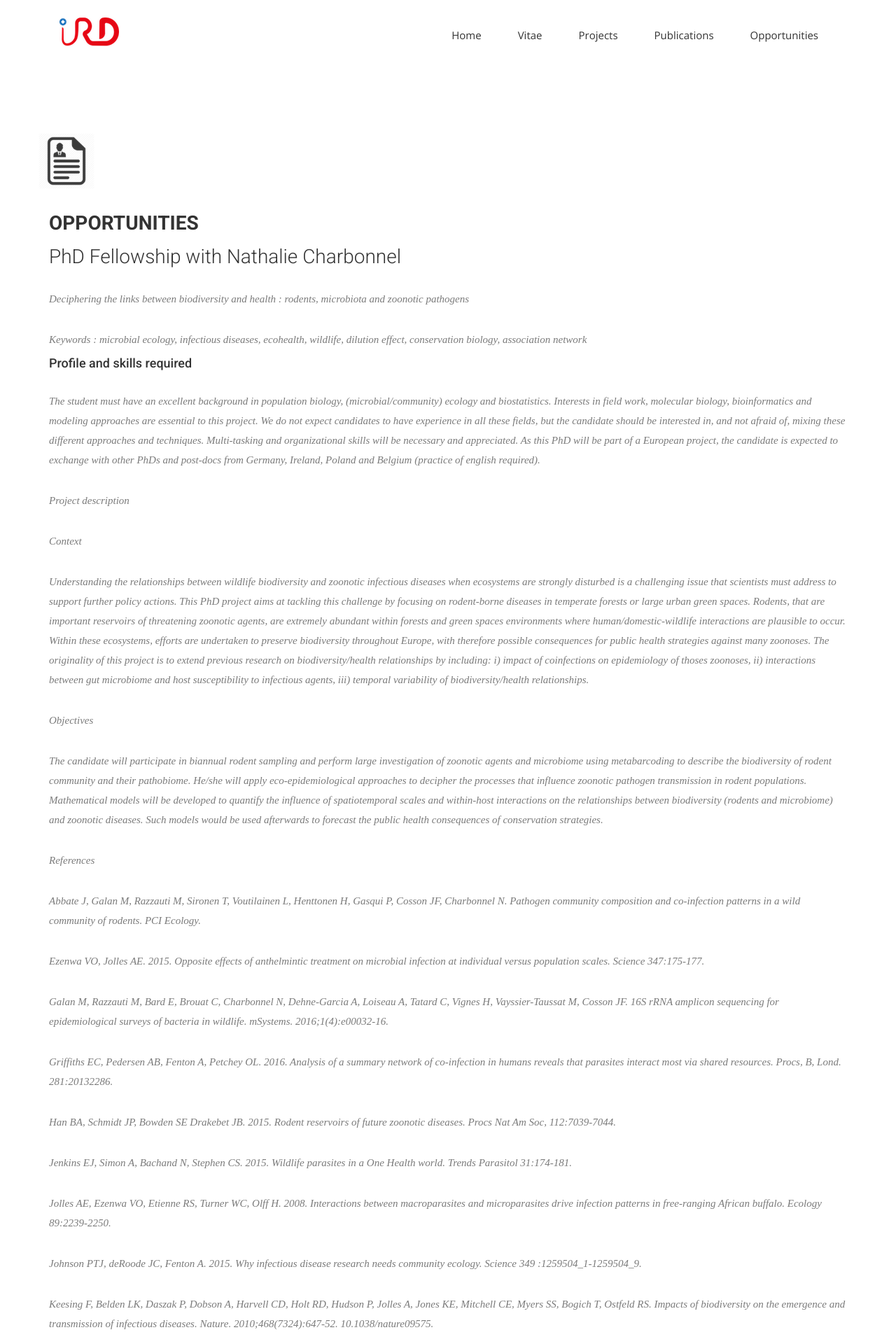
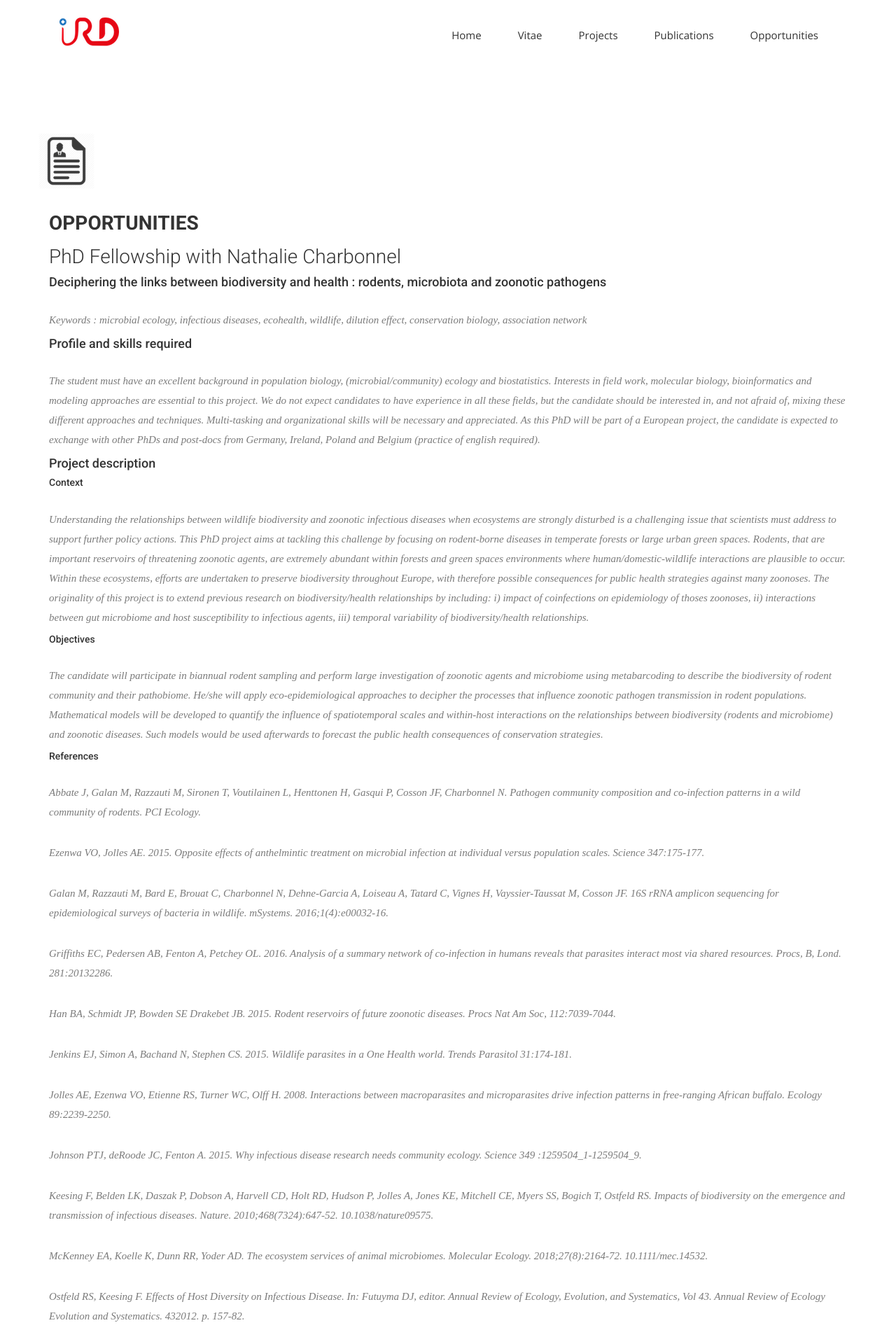
Before and after one commit to rocheben/rocheben.github.io, a Jekyll site: the page built from opp.html, in a window 1280 px wide. Shown: the top 1920 px of the page at 70% size. Built offline with Jekyll 4.4.1, drawn with Linux system fonts in a browser that asks for light colours; nearby versions of some CDN libraries; some web fonts are replaced.

```diff
--- a/opp.html
+++ b/opp.html
@@ -17,21 +17,21 @@ permalink: /opp/
 
 						<h3>PhD Fellowship with Nathalie Charbonnel</h3>
 
-						<p>Deciphering the links between biodiversity and health : rodents, microbiota and zoonotic pathogens </p>
+						<h4>Deciphering the links between biodiversity and health : rodents, microbiota and zoonotic pathogens </h4>
 <p>Keywords : microbial ecology, infectious diseases, ecohealth, wildlife, dilution effect, conservation biology, association network</p>
 
 <h4>Profile and skills required </h4>
 <p>The student must have an excellent background in population biology, (microbial/community) ecology and biostatistics. Interests in field work, molecular biology, bioinformatics and modeling approaches are essential to this project. We do not expect candidates to have experience in all these fields, but the candidate should be interested in, and not afraid of, mixing these different approaches and techniques. Multi-tasking and organizational skills will be necessary and appreciated. As this PhD will be part of a European project, the candidate is expected to exchange with other PhDs and post-docs from Germany, Ireland, Poland and Belgium (practice of english required). </p>
 
-<p>Project description</p>
-<p>Context</p>
+<h4>Project description</h4>
+<h5>Context</h5>
 <p>Understanding the relationships between wildlife biodiversity and zoonotic infectious diseases when ecosystems are strongly disturbed is a challenging issue that scientists must address to support further policy actions. This PhD project aims at tackling this challenge by focusing on rodent-borne diseases in temperate forests or large urban green spaces. Rodents, that are important reservoirs of threatening zoonotic agents, are extremely abundant within forests and green spaces environments where human/domestic-wildlife interactions are plausible to occur. Within these ecosystems, efforts are undertaken to preserve biodiversity throughout Europe, with therefore possible consequences for public health strategies against many zoonoses.
 The originality of this project is to extend previous research on biodiversity/health relationships by including: i) impact of coinfections on epidemiology of thoses zoonoses, ii) interactions between gut microbiome and host susceptibility to infectious agents, iii) temporal variability of biodiversity/health relationships.</p>
 
-<p>Objectives</p>
+<h5>Objectives</h5>
 <p>The candidate will participate in biannual rodent sampling and perform large investigation of zoonotic agents and microbiome using metabarcoding to describe the biodiversity of rodent community and their pathobiome. He/she will apply eco-epidemiological approaches to decipher the processes that influence zoonotic pathogen transmission in rodent populations. Mathematical models will be developed to quantify the influence of spatiotemporal scales and within-host interactions on the relationships between biodiversity (rodents and microbiome) and zoonotic diseases. Such models would be used afterwards to forecast the public health consequences of conservation strategies.</p>
 
-<p>References</p>
+<h5>References</h5>
 <p>Abbate J, Galan M, Razzauti M, Sironen T, Voutilainen L, Henttonen H, Gasqui P, Cosson JF, Charbonnel N. Pathogen community composition and co-infection patterns in a wild community of rodents. PCI Ecology.</p>
 <p>Ezenwa VO, Jolles AE. 2015. Opposite effects of anthelmintic treatment on microbial infection at individual versus population scales. Science 347:175-177.</p>
 <p>Galan M, Razzauti M, Bard E, Brouat C, Charbonnel N, Dehne-Garcia A, Loiseau A, Tatard C, Vignes H, Vayssier-Taussat M, Cosson JF. 16S rRNA amplicon sequencing for epidemiological surveys of bacteria in wildlife. mSystems. 2016;1(4):e00032-16.</p>
```
